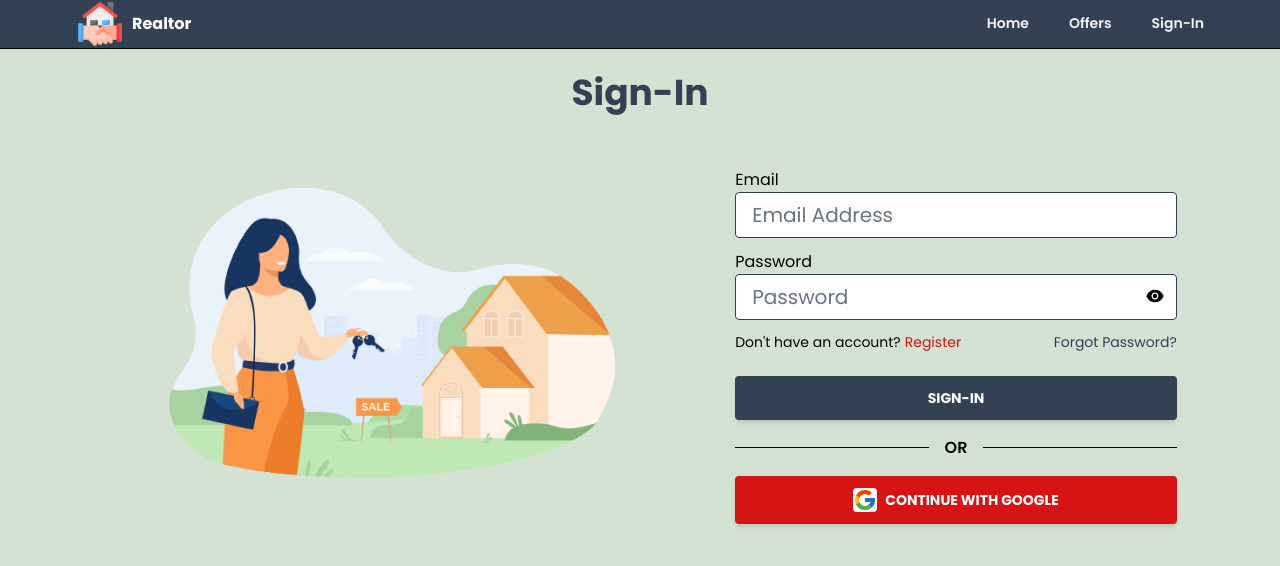
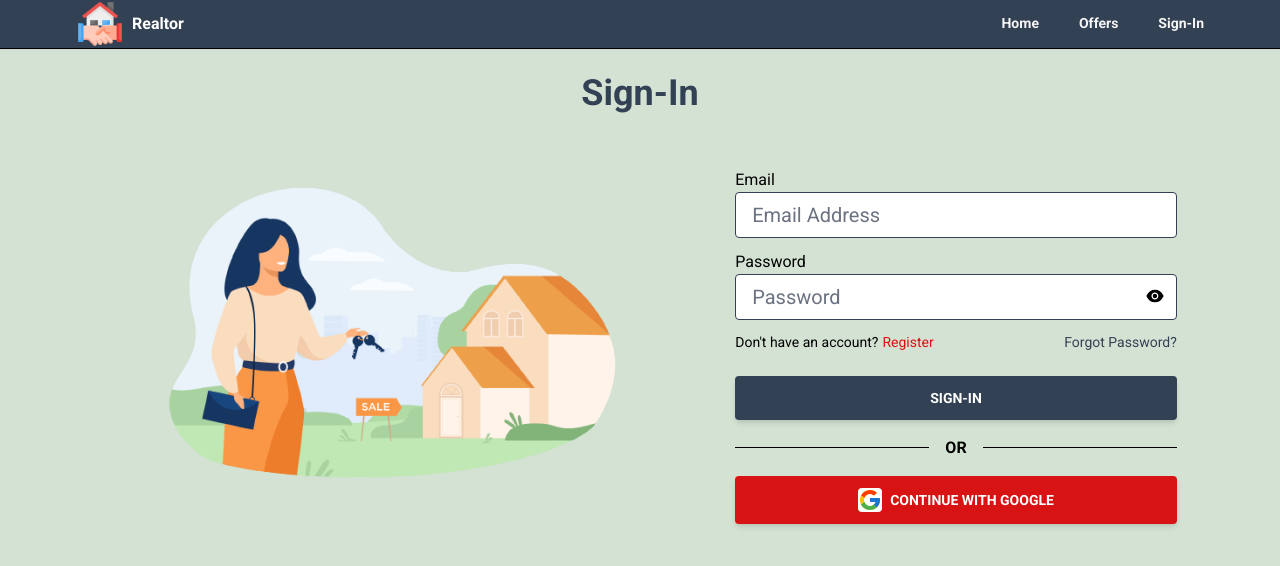
Before and after one commit to 2021BTech/realtor, a React (Create React App) app: page /signIn in a window 1280 px wide. Shown: the top 566 px of the page. Built offline with nearby package versions, Linux system fonts and the light colour scheme; no server answers.

Commit message:
font changed to Roboto

```diff
--- a/public/index.html
+++ b/public/index.html
@@ -1,25 +1,26 @@
 <!DOCTYPE html>
 <html lang="en">
+
 <head>
   <meta charset="utf-8" />
   <link rel="icon" href="./favicon.ico" />
   <meta name="viewport" content="width=device-width, initial-scale=1" />
   <meta name="theme-color" content="#000000" />
-    <meta
-      name="description"
-      content="Web site created using create-react-app"
-    />
+  <meta name="description" content="Web site created using create-react-app" />
   <!-- font family -->
   <link rel="preconnect" href="https://fonts.googleapis.com">
   <link rel="preconnect" href="https://fonts.gstatic.com" crossorigin>
-    <link href="https://fonts.googleapis.com/css2?family=Poppins:ital,wght@0,200;0,400;0,500;0,600;0,700;0,800;1,200;1,300;1,400;1,500;1,600;1,800&display=swap" rel="stylesheet">
+  <link href="https://fonts.googleapis.com/css2?family=Roboto:wght@300;400;500;700;900&display=swap" rel="stylesheet">
+
 
 
   <title> Realtor </title>
 </head>
+
 <body>
   <noscript>You need to enable JavaScript to run this app.</noscript>
   <div id="root"></div>
 
 </body>
+
 </html>
--- a/src/index.css
+++ b/src/index.css
@@ -1,6 +1,7 @@
 @tailwind base;
 @tailwind components;
 @tailwind utilities;
+@import url('https://fonts.googleapis.com/css2?family=Roboto:wght@300;400;500;700;900&display=swap');
 
 * {
     margin: 0;
@@ -11,9 +12,9 @@
 
 body {
     background-color: #D4E2D4;
-    font-family: 'Poppins', sans-serif;
+    font-family: 'Roboto', sans-serif;
 }
 
 h1 {
-    font-family: 'Poppins', sans-serif;
+    font-family: 'Roboto', sans-serif;
 }
--- a/src/pages/Profile.jsx
+++ b/src/pages/Profile.jsx
@@ -53,7 +53,7 @@
   return (
     <>
       <section className="max-w-4xl mx-auto flex justify-center items-center flex-col">
-        <h1 className="text-3xl text-center mt-6 font-bold text-slate">
+        <h1 className="text-4xl text-center mt-6 font-bold text-slate font-[Roboto}">
           My Account
         </h1>
         <div className="flex justify-center flex-wrap items-center px-6 py-12 max-w-6xl mx-auto">
```
Lines whose indentation alone changed are shown as unchanged.
